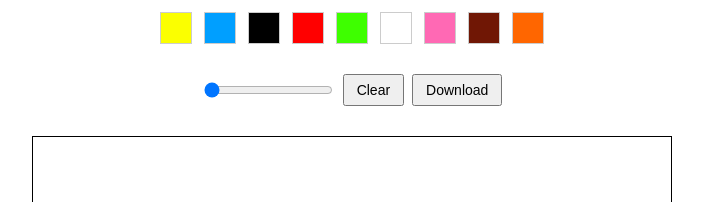
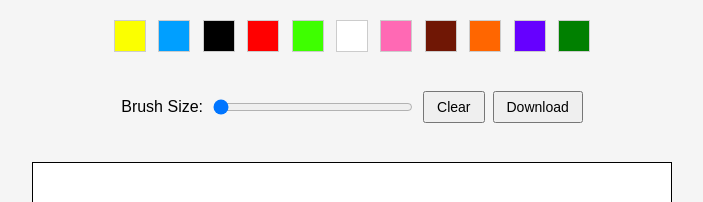
Before and after one commit to sen3th/draw, a plain HTML site: page index.html in a window 1280 px wide. Shown: the top 202 px of the page, without its empty margins (288-991 px from the left). Drawn offline with Linux system fonts and the light colour scheme.

Commit message:
body styling + brush size text

```diff
--- a/index.html
+++ b/index.html
@@ -15,13 +15,16 @@
             <button value="#000000"></button>
             <button value="#FF0000"></button>
             <button value="#3EFF00"></button>
-            <button value="#FFF"></button>
+            <button value="#FFFFFF"></button>
             <button value="#FF69B4"></button>
             <button value="#701705"></button>
             <button value="#FF6600"></button>
+            <button value="#6600FF"></button>
+            <button value="#008000"></button>
         </div>
         <br>
         <div class="controls">
+            <p>Brush Size:</p>
             <input id="brush" type="range" value="1" min="1" max="5" step="1">
             <button id="clear" type="button">Clear</button>
             <button id="save" type="button">Download</button>
--- a/styles.css
+++ b/styles.css
@@ -1,3 +1,10 @@
+body {
+    font-family: Arial, sans-serif;
+    background-color: #f5f5f5;
+    margin: 0;
+    padding: 16px;
+}
+
 .mainContainer {
     display: flex;
     flex-direction: column;
@@ -61,3 +68,7 @@ canvas {
 .colours button:hover {
     border: 2px solid #000;
 }
+
+#brush {
+    width: 200px;
+}
```
